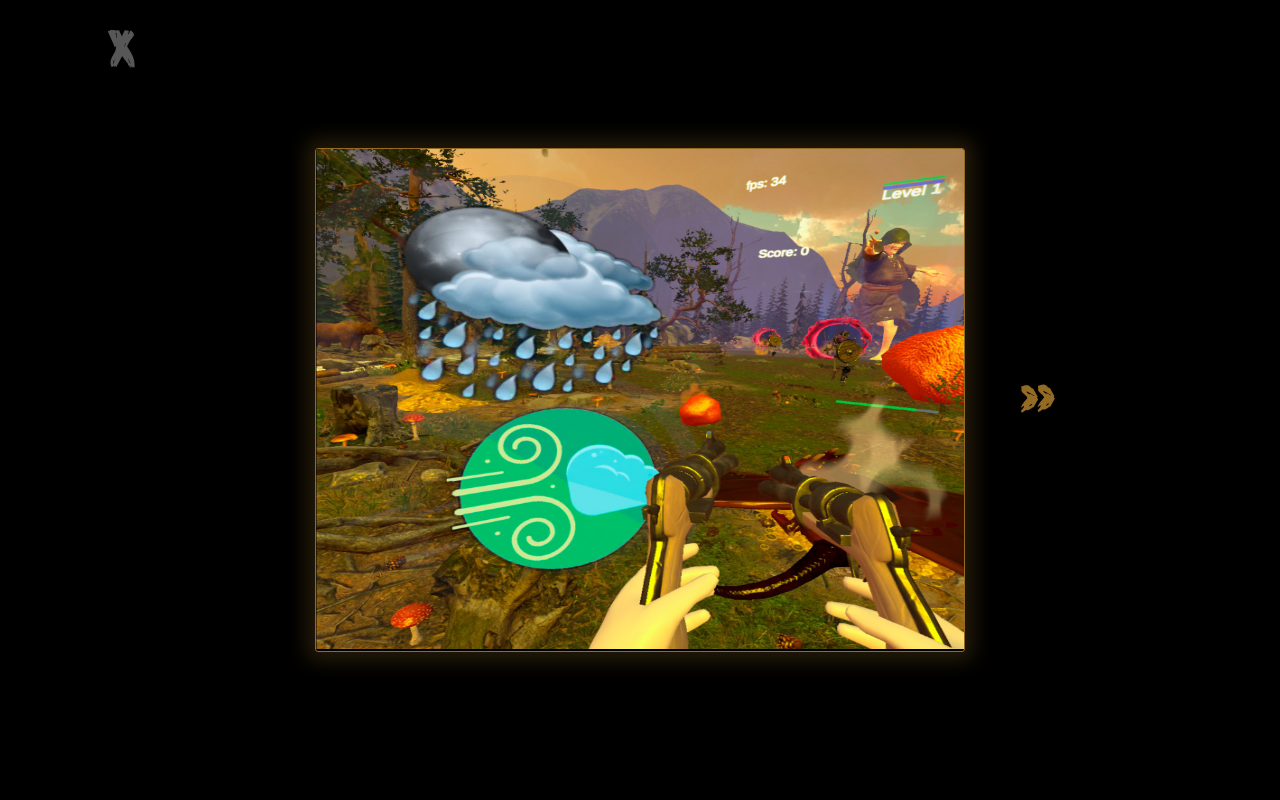
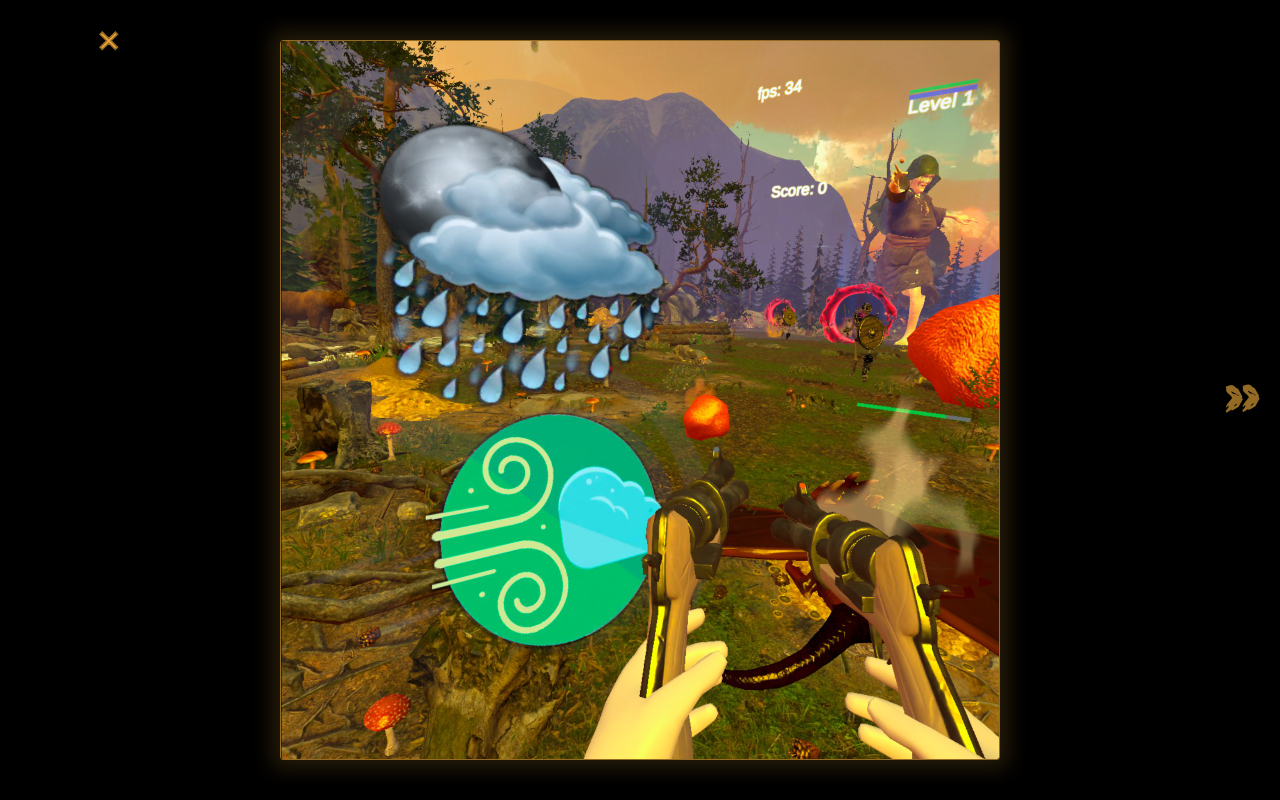
Before and after one commit to RuChik152/web_syte_KARGA, a Next.js app: page / in a window 1280 px wide. Both pictures are taken after a click on the item 245 px from the left and 2880 px from the top of the page. Shown: the part 2480-3280 px from the top of the page. Built offline with nearby package versions, Linux system fonts and the light colour scheme; a web font is replaced by a local one.

Commit message:
Video and Screenshots

```diff
--- a/components/modal.module.scss
+++ b/components/modal.module.scss
@@ -36,9 +36,6 @@
     &:hover {
       color: #ffffffb5;
     }
-    @include _1170 {
-      display: none;
-    }
   }
 
 }
--- a/components/modal.tsx
+++ b/components/modal.tsx
@@ -11,11 +11,13 @@ const Modal = (props: any) => {
         setScreenHeight(window.innerHeight + 25)
     }
 
+
+
     useEffect(() => {
-
         setScreenWidth(window.innerWidth)
         setScreenHeight(window.innerHeight + 30)
-        window.document.addEventListener('resize', resizeScreen);
+        window.addEventListener('resize', resizeScreen);
+
     },[])
 
 
@@ -25,11 +27,15 @@ const Modal = (props: any) => {
 
     return (
         <div className={style.modal} style={{width: screenWidth, height: screenHeight}}>
-            <video className={style.modal__video} autoPlay={false} loop={false} muted={true} controls={true} style={{width: screenWidth}} >
+            <video id="myvideo" className={style.modal__video} autoPlay={true} loop={false} muted={false} controls={true} style={{width: screenWidth}} >
                 <source src="/video/teaser_master.mp4" type="video/mp4"/>
             </video>
-            <button className={style.modal__btn} onClick={props.onClose}>X</button>
-            <button className={cn([`${style.modal__btn} ${style.modal__btn__desktop}`])} onClick={props.onClose}>X</button>
+            {/*<button className={style.modal__btn} onClick={props.onClose}>X</button>*/}
+            <button className={cn([`${style.modal__btn} ${style.modal__btn__desktop}`])} onClick={props.onClose}>
+                <svg width="13" height="13" viewBox="0 0 13 13" fill="none" xmlns="http://www.w3.org/2000/svg">
+                    <path fill-rule="evenodd" clip-rule="evenodd" d="M12.0318 2.14347L7.78917 6.38611L12.0318 10.6287L10.6176 12.043L6.37496 7.80032L2.13232 12.043L0.718104 10.6287L4.96075 6.38611L0.718104 2.14347L2.13232 0.729254L6.37496 4.97189L10.6176 0.729254L12.0318 2.14347Z" fill="#F1A738"/>
+                </svg>
+            </button>
         </div>
     );
 };
--- a/components/sliders/MySlaider/Arrow.module.scss
+++ b/components/sliders/MySlaider/Arrow.module.scss
@@ -1,11 +1,16 @@
 @import "../../../styles/mixins";
 @import "../../../styles/variables";
 
+.main {
+  @include _768 {
+    display: none;
+  }
+}
 
 .up {
   position: absolute;
   top: 38%;
-  left: 18%;
+  left: 1vw;
   color: $color_gold;
   background: none;
   border: none;
@@ -13,21 +18,23 @@
   transition: 0.3s linear;
   &:hover {
     color: $color_gold_active;
+    opacity: 0.7;
   }
   &:active{
     color: $color_gold_active;
+    opacity: 0.7;
   }
   @include _1170 {
     top: 37%;
-    left: 9%;
+    //left: 9%;
   }
   @include _768 {
     top: 34%;
-    left: 3%;
+    //left: 3%;
   }
   @include _516 {
     top: 30%;
-    left: 1%;
+    //left: 1%;
   }
   @include _350 {
     left: -2%;
@@ -44,7 +51,7 @@
 .down {
   position: absolute;
   top: 38%;
-  right: 20%;
+  right: 4vw;
   color: $color_gold;
   background: none;
   border: none;
@@ -52,18 +59,18 @@
   transition: 0.3s linear;
   @include _1170 {
     top: 37%;
-    right: 15%;
+    //right: 15%;
   }
   @include _768 {
     top: 34%;
-    right: 9%;
+    //right: 9%;
   }
   @include _516 {
     top: 30%;
-    right: 8%;
+    //right: 8%;
   }
   @include _350 {
-    right: 11%;
+    //right: 11%;
   }
   &:hover {
     color: $color_gold_active
--- a/components/sliders/MySlaider/Arrow.tsx
+++ b/components/sliders/MySlaider/Arrow.tsx
@@ -50,7 +50,7 @@ const Arrow = (props: any) => {
     }
 
     return (
-        <div>
+        <div className={style.main}>
             {props.currentPosition != 1 && <button onClick={props.backSlide} className={style.up} disabled={props.currentPosition == 1} style={{ top: correctTop() }} ></button>}
             {props.currentPosition != list.length && <button onClick={props.nextSlide} className={style.down} disabled={props.currentPosition == list.length} style={{ top: correctTop() }} ></button>}
         </div>
--- a/components/sliders/MySlaider/Slide.module.scss
+++ b/components/sliders/MySlaider/Slide.module.scss
@@ -14,64 +14,72 @@
   align-items: center;
   .wrapper {
     display: flex;
-    width: 650px;
+    width: 90vh;
+    height: 90vh;
     overflow: hidden;
     margin: 2% auto;
     border-radius: 3px;
     box-shadow: 0px 0px 20px 9px rgb(148 107 36 / 25%);
     border: 1px solid $color_gold;
     @include _1170 {
-      width: 59vw;
+      width: 84vh;
+      height: 84vh;
       margin: 6% auto;
     }
     @include _768 {
       height: fit-content;
-      width: 75vw !important;
+      width: 90vw !important;
       margin: 20% auto;
     }
     .close__btn {
-      color: #707070c7;
+      color: $color_gold;
       position: fixed;
       font-size: 3em;
       z-index: 1;
-      top: 2%;
-      left: 1%;
+      top: 0%;
+      left: 0%;
       width: 17%;
       height: 8%;
       background: none;
       border: none;
       cursor: pointer;
       &:hover{
-        color: $color_arrow_hover;
+        color: $color_gold_active;
       }
       &:active {
-        color: $color_arrow_active;
+        color: $color_gold_active;
+      }
+      .close__btn__img {
+        stroke: $color_gold;
       }
     }
     .main {
-      width: 650px;
+      width: 90vh;
+      height: 90vh;
       display: flex;
       margin: 0 auto;
       padding: 0;
       @include _1170 {
-        width: 59Vw;
-        height: 400px;
+        width: 84vh;
+        height: 84vh;
       }
       @include _768 {
-        width: 75Vw;
-        height: 400px;
+        width: 90vw;
+        height: 90vw;
       }
       .item__img{
         .img {
+          width: 90vh;
+          height: 90vh;
           @include _1170 {
             width: fit-content;
-            width: 59vw;
-            height: 403px;
+            width: 84vh;
+            height: 84vh;
           }
           @include _768 {
             width: fit-content;
-            width: 75vw;
-            height: 400px;
+            width: 90vw;
+            height: 90vw;
           }
         }
       }
--- a/components/sliders/MySlaider/Slide.tsx
+++ b/components/sliders/MySlaider/Slide.tsx
@@ -89,7 +89,11 @@ const Slide = () => {
     return (
         <div className={style.container}>
             <div className={style.wrapper}>
-                <button className={style.close__btn} onClick={close} >X</button>
+                <button className={style.close__btn} onClick={close}>
+                    <svg className={style.close__btn__img} width="20" height="20" viewBox="0 0 13 13" fill="none" xmlns="http://www.w3.org/2000/svg">
+                        <path fill-rule="evenodd" clip-rule="evenodd" d="M12.0318 2.14347L7.78917 6.38611L12.0318 10.6287L10.6176 12.043L6.37496 7.80032L2.13232 12.043L0.718104 10.6287L4.96075 6.38611L0.718104 2.14347L2.13232 0.729254L6.37496 4.97189L10.6176 0.729254L12.0318 2.14347Z" fill="#F1A738"/>
+                    </svg>
+                </button>
                 <Arrow nextSlide={ nextPosition } backSlide={ backPosition } currentPosition={currentPosition}/>
                 <ul onTouchStart={handleTouchStart} onTouchMove={handleTouchMove} style={{ transform: `translateX(${position}%)`, transition: '1s ease-in-out'}} className={style.main} >
                     <li className={style.item__img}>
```
Also changed, not shown: public/images/other/close.svg (added).
